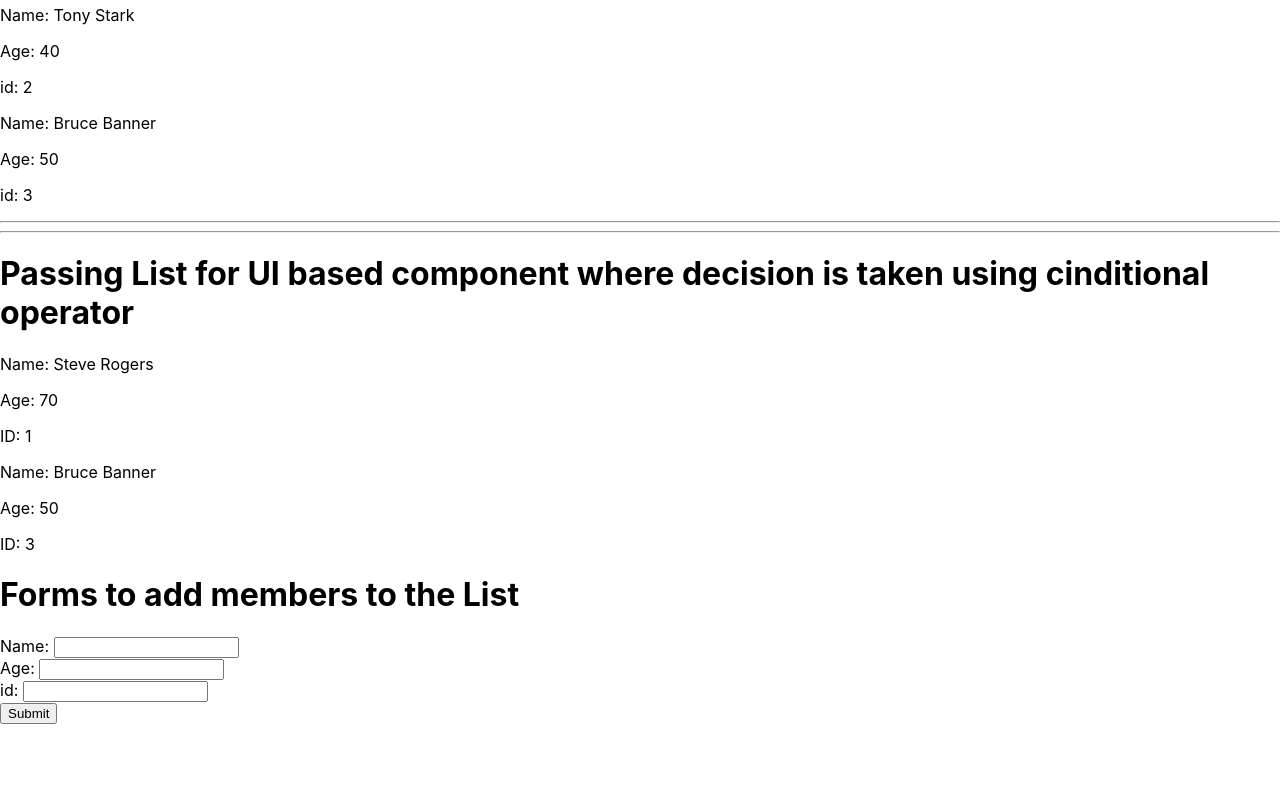
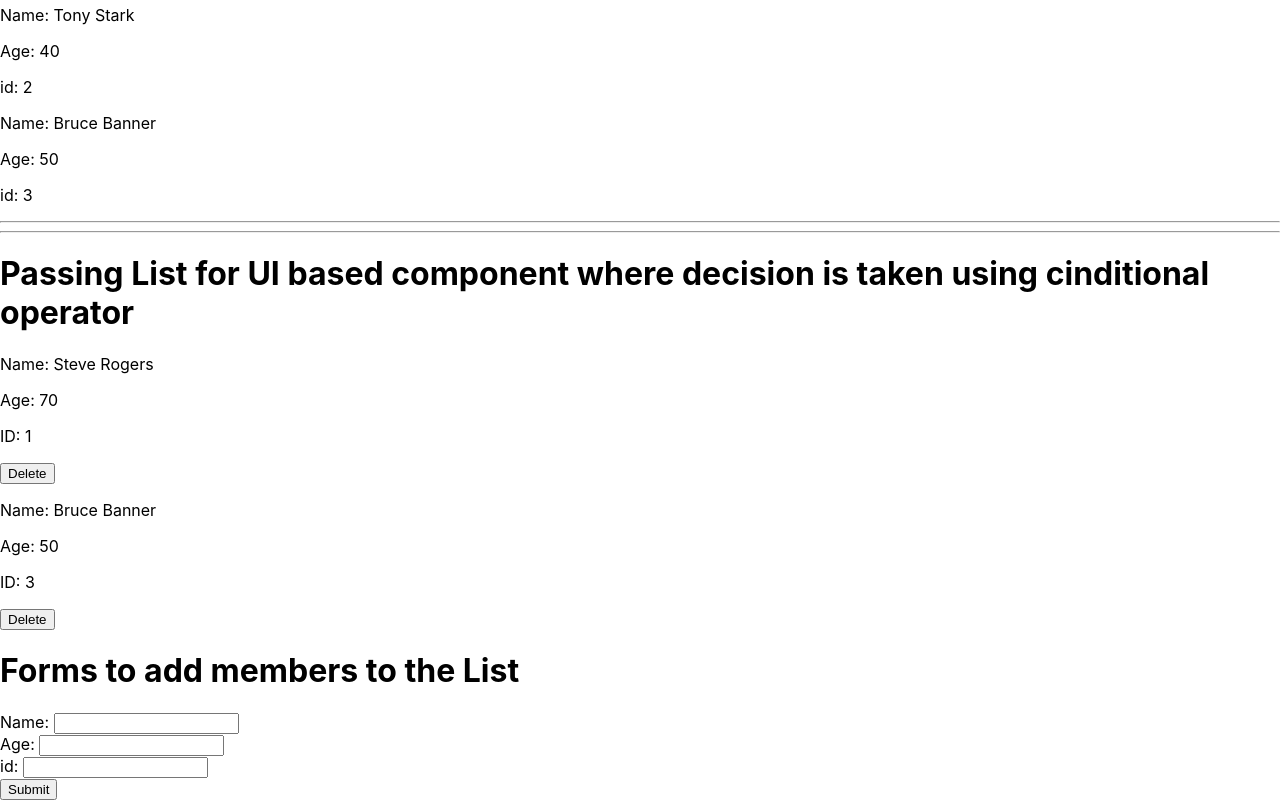
Before and after one commit to mitesh-pv/react_basics, a React (Create React App) app in the folder part_4/app_1/: page / in a window 1280 px wide. Shown: the part 1839-2639 px from the top of the page. Before the commit the page ends 2563 px from the top, so only its background shows below. Built offline with nearby package versions, Linux system fonts and the light colour scheme.

Commit message:
delete a value from the state

```diff
--- a/part_4/app_1/src/App.js
+++ b/part_4/app_1/src/App.js
@@ -11,6 +11,8 @@
 // ui based components makes use of functions to render the stateless components such as header, footer etc
 // commit 4: Comp3 is a stateless component, Comp3 function used to create a ui based component
 // commit 5: Comp4 contains conditional statement which renders the component based on certain condition
+// commit 6: [...this.state.members, member] this is a spread operator which refers to each of the entity of the state each at a time
+// commit 7: deleting a value from state
 
 // use camel case naming convention
 // avoid using underscore in the class names or file names
@@ -35,11 +37,21 @@ class App extends React.Component{
   };
 
   addMember =(member)=>{
-
     let members=[...this.state.members, member];
     this.setState({
       members: members
     });
+  }
+
+  deleteMember =(id)=>{
+
+    let members= this.state.members.filter( eachMember=>{
+      return  eachMember.id !== id
+    })
+
+    this.setState({
+      members: members
+    })
   }
 
   render(){
@@ -66,9 +78,10 @@ class App extends React.Component{
         <hr/>
         <hr/>
         <h1>Passing List for UI based component where decision is taken using cinditional operator</h1>
-        <Comp5 members={ this.state.members } />
+        <Comp5 members={ this.state.members } deleteMember={ this.deleteMember} />
         <h1>Forms to add members to the List</h1>
         <AddMember addMember={ this.addMember }/>
+
       </div>
     );
   }
--- a/part_4/app_1/src/Comp5.js
+++ b/part_4/app_1/src/Comp5.js
@@ -1,6 +1,6 @@
 import React from 'react'
 
-const Comp5 =({members})=>{
+const Comp5 =({members, deleteMember})=>{
 
     return (
         <div className="comp5">
@@ -11,6 +11,7 @@ const Comp5 =({members})=>{
                             <p>Name: { eachMember.name}</p>
                             <p>Age: { eachMember.age}</p>
                             <p>ID: { eachMember.id}</p>
+                            <button onClick={ ()=> {deleteMember(eachMember.id)} }>Delete</button>
                         </div>
                     ): null
                 })
```
